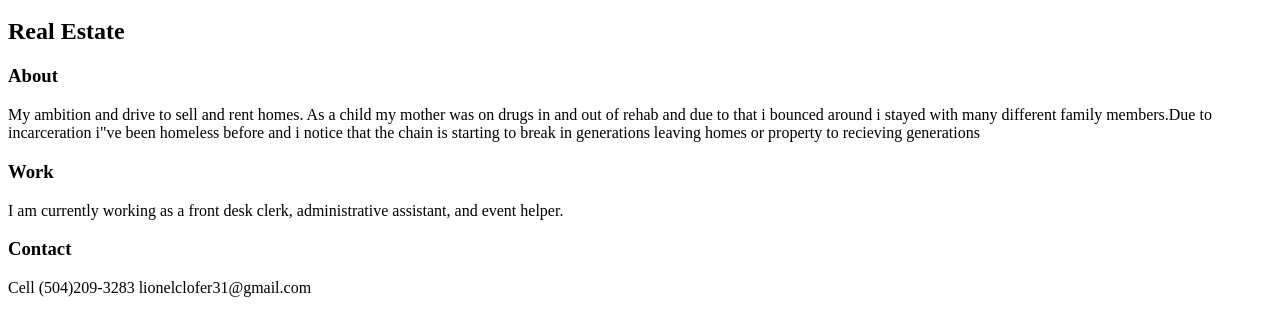
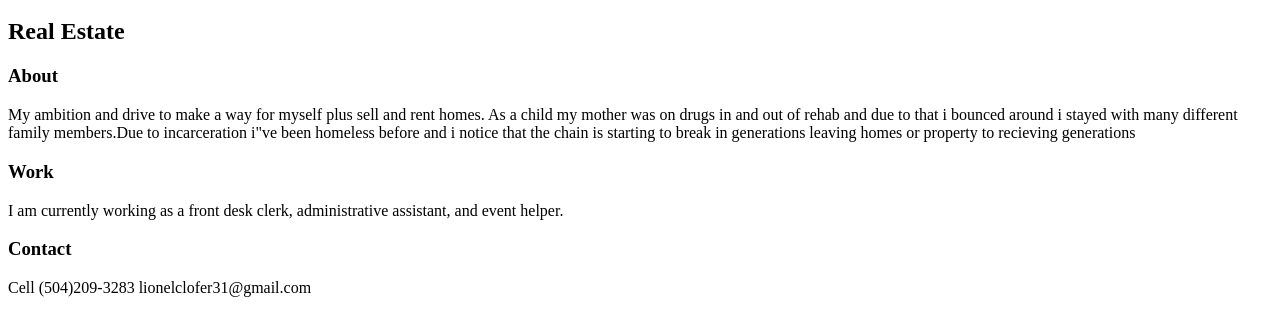
Before and after one commit to Lclofer31/website, a plain HTML site: page index.html in a window 1280 px wide. Shown: the part 48-384 px from the top of the page. Drawn offline with Linux system fonts and the light colour scheme.

Commit message:
Update index.html

```diff
--- a/index.html
+++ b/index.html
@@ -6,7 +6,7 @@
 <H1>Lionel Clofer</H1>
 <H2>Real Estate</H2>
 <H3>About</H3>
-My ambition and drive to sell and rent homes. As a child my mother was on drugs in and out of rehab and due to that i bounced
+My ambition and drive to make a way for myself plus sell and rent homes. As a child my mother was on drugs in and out of rehab and due to that i bounced
 around i stayed with many different family members.Due to incarceration i"ve been homeless before and i notice that the chain is
  starting to break in generations leaving homes or property to recieving generations
 <H3>Work</H3>
```
